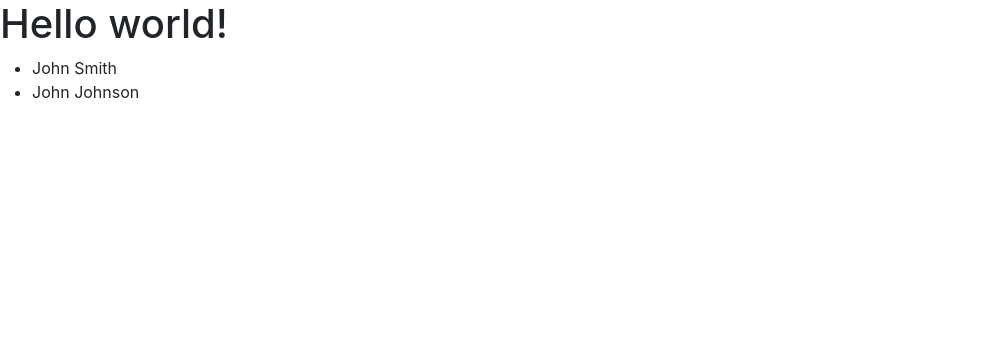
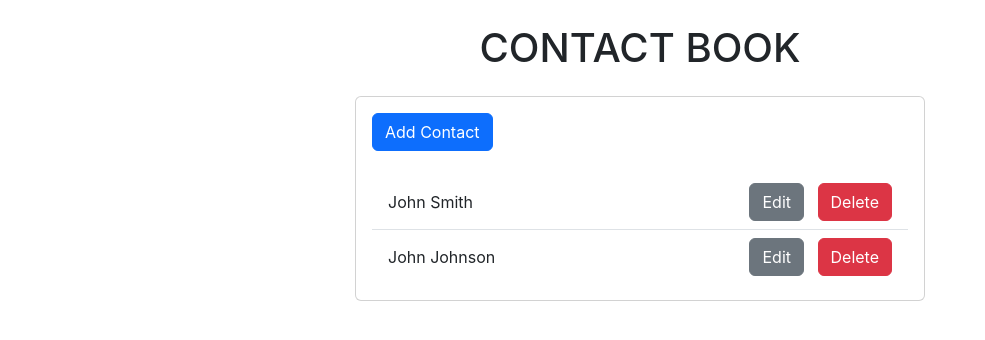
Before and after one commit to shoppiboi/contactbook, a React (Create React App) app in the folder frontend/: page / in a window 1280 px wide. Shown: the top 340 px of the page, without its empty margins (0-985 px from the left). Built offline with nearby package versions, Linux system fonts and the light colour scheme.

Commit message:
feat: add list of contacts with edit and delete buttons onto host site

```diff
--- a/frontend/src/App.js
+++ b/frontend/src/App.js
@@ -30,11 +30,26 @@
   renderContacts = () => {
 
     return this.state.contacts.map((contact) => (
-      <li key={contact.id}>
+      <li
+        className="list-group-item d-flex justify-content-between align-items-center"
+        key={contact.id}>
         <span
+          className={'todo-title mr-2'}
           title={contact.name}
         >
           {contact.name}
+        </span>
+        <span>
+          <button
+            className='btn btn-secondary'>
+              Edit
+            </button>
+            &nbsp;
+            &nbsp;
+          <button
+            className='btn btn-danger'>
+              Delete
+            </button>
         </span>
       </li>
     ))
@@ -42,12 +57,24 @@
 
   render() {
       return (
-        <main>
-          <h1>Hello world!</h1>
-
-          <ul>
-            {this.renderContacts()}
-          </ul>
+        <main className='container'>
+          <h1 className='text-uppercase text-center my-4'>Contact Book</h1>
+          <div className='row'>
+            <div className='col-md-6 col-sm-10 mx-auto p-0'>
+              <div className='card p-3'>
+                <div className='mb-4'>
+                  <button
+                    className='btn btn-primary'
+                  >
+                    Add Contact
+                  </button>
+                </div>
+               <ul className='list-group list-group-flush border-top-0'>
+                {this.renderContacts()}
+               </ul>
+              </div>
+            </div>
+          </div>
         </main>
       )
   }
```
